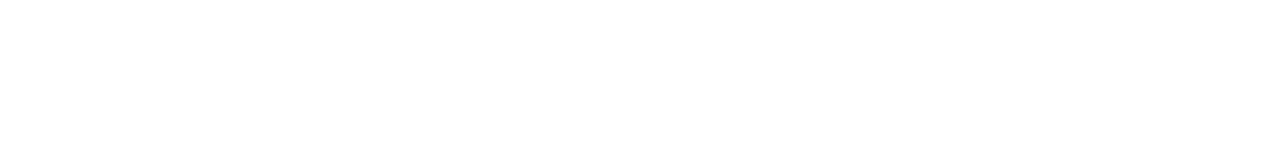
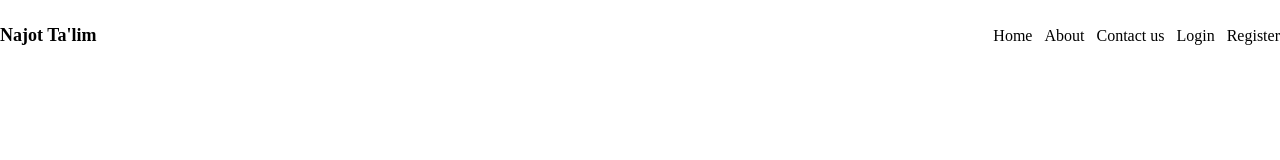
Before and after one commit to GPLEADER/4talik-guruh, a plain HTML site: page index.html in a window 1280 px wide. Drawn offline with Linux system fonts and the light colour scheme.

Commit message:
Smth was updated

```diff
--- /dev/null
+++ b/css/header.css
@@ -0,0 +1,35 @@
+.container {
+    max-width: 1280px;
+    width: 100%;
+    margin: 0 auto;
+}
+
+header {
+    padding-top: 25px;
+    padding-bottom: 25px;
+}
+
+.header__container {
+    display: flex;
+    align-items: center;
+    justify-content: space-between;
+}
+
+.logo {
+    font-size: 18px;
+    font-weight: 800;
+}
+
+ul {
+    list-style: none;
+    display: flex;
+    align-items: center;
+    justify-content: space-between;
+    gap: 12px;
+}
+
+ul li {
+    color: black;
+    font-size: 16px;
+    font-weight: 500;
+}
--- a/index.html
+++ b/index.html
@@ -6,12 +6,23 @@
           content="width=device-width, user-scalable=no, initial-scale=1.0, maximum-scale=1.0, minimum-scale=1.0">
     <meta http-equiv="X-UA-Compatible" content="ie=edge">
     <title>Document</title>
-    <link rel="stylesheet" href="css/main.css">
+    <link rel="stylesheet" href="./css/main.css">
+
+    <link rel="stylesheet" href="./css/header.css">
 </head>
 <body>
     <header>
         <div class="container header__container">
-
+            <div class="logo">
+                Najot Ta'lim
+            </div>
+            <ul>
+                <li>Home</li>
+                <li>About</li>
+                <li>Contact us</li>
+                <li>Login</li>
+                <li>Register</li>
+            </ul>
         </div>
     </header>
 </body>
```
